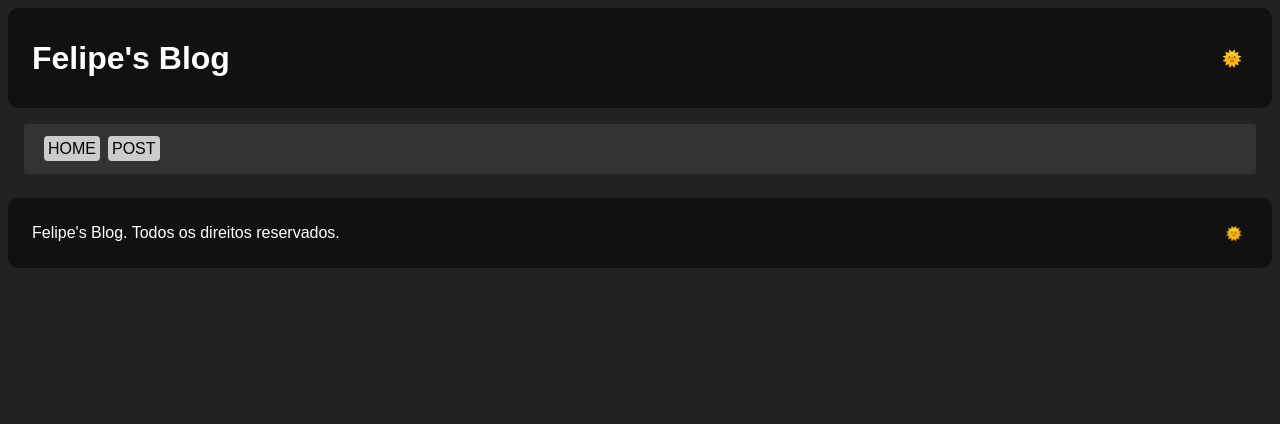
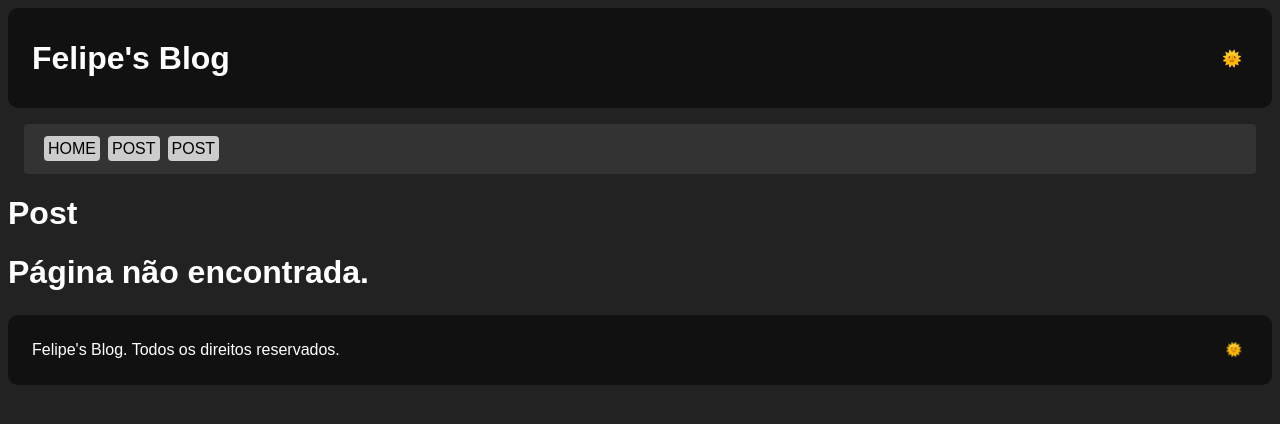
Before and after one commit to felipemarqs/react-fundamentos, a React app: page /posts/1 in a window 1280 px wide. Shown: the top 424 px of the page. Built offline with nearby package versions, Linux system fonts and the light colour scheme.

Commit message:
Params and Query

```diff
--- a/src/Routes.js
+++ b/src/Routes.js
@@ -3,6 +3,7 @@ import { Route } from "react-router-dom";
 import Posts from "./pages/Posts/index.jsx";
 import Post from "./pages/Post/index.jsx";
 import Home from "./pages/Home/index.jsx";
+import NotFound from './pages/NotFound/index.jsx'
 
 const Routes = () => {
   return (
@@ -10,7 +11,8 @@ const Routes = () => {
       <>
         <Route exact path="/" component={Home} />
         <Route exact path="/posts" component={Posts} />
-        <Route path="/posts/id" component={Post} />
+        <Route path="/posts/:id" component={Post} />
+        <Route component={NotFound}/>
       </>
     </>
   );
--- a/src/components/Navbar/index.jsx
+++ b/src/components/Navbar/index.jsx
@@ -8,6 +8,7 @@ const Navbar = ( ) => {
         <Container>
             <Link to="/">HOME</Link>
             <Link to="/posts">POST</Link>
+            <Link to="/posts/01291291">POST</Link>
         </Container>
     )
 }
--- /dev/null
+++ b/src/pages/NotFound/index.jsx
@@ -0,0 +1,7 @@
+import React from 'react'
+
+const NotFound = () => {
+    return <h1> Página não encontrada. </h1>
+}
+
+export default NotFound
--- a/src/pages/Post/index.jsx
+++ b/src/pages/Post/index.jsx
@@ -1,6 +1,17 @@
-import React from 'react'
+import React , {useMemo} from 'react'
+import { useParams, useLocation} from 'react-router-dom'
 
 const Post = () => {
+
+    const params = useParams()
+    const {search} = useLocation()
+
+    const queryParamns = useMemo(() => {
+        return new URLSearchParams(search)
+    }, [])
+
+    console.log(queryParamns.get('meuQueryParam'))
+
     return <h1>Post</h1>
 }
 
```
